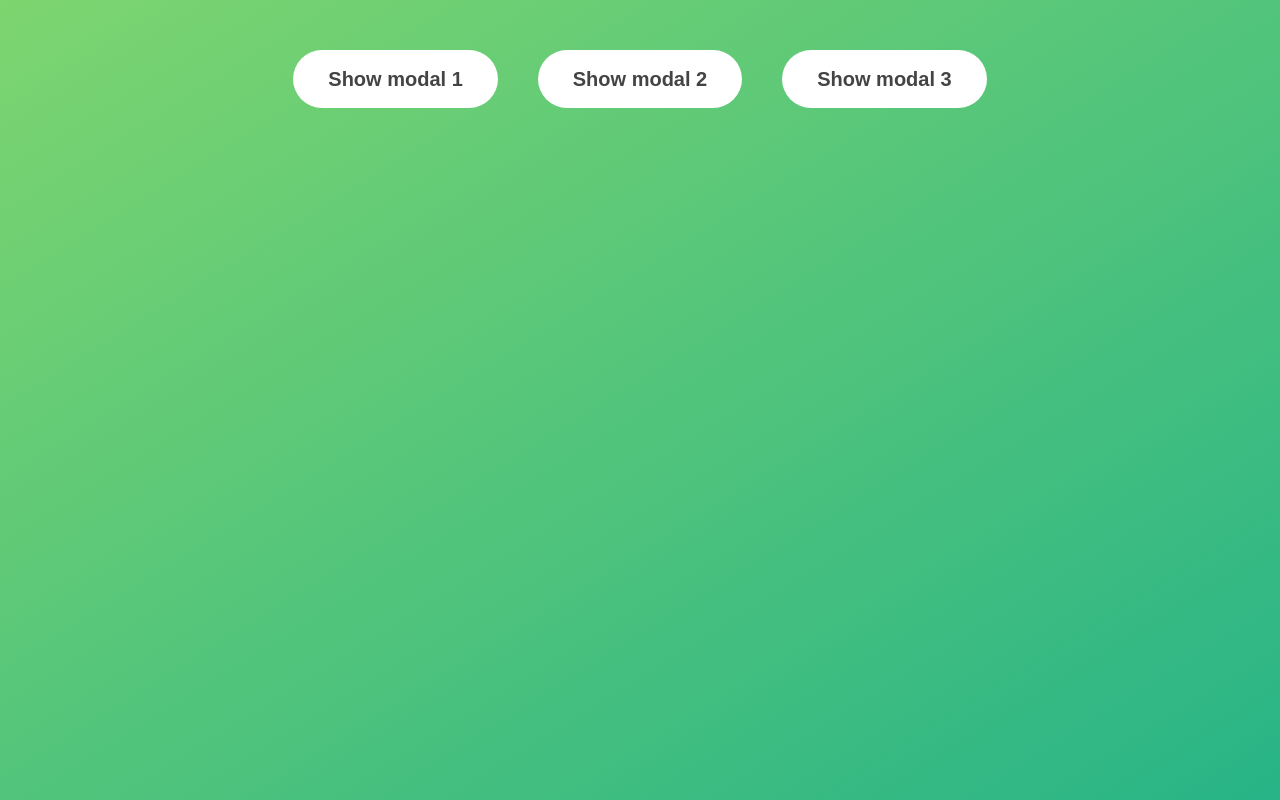
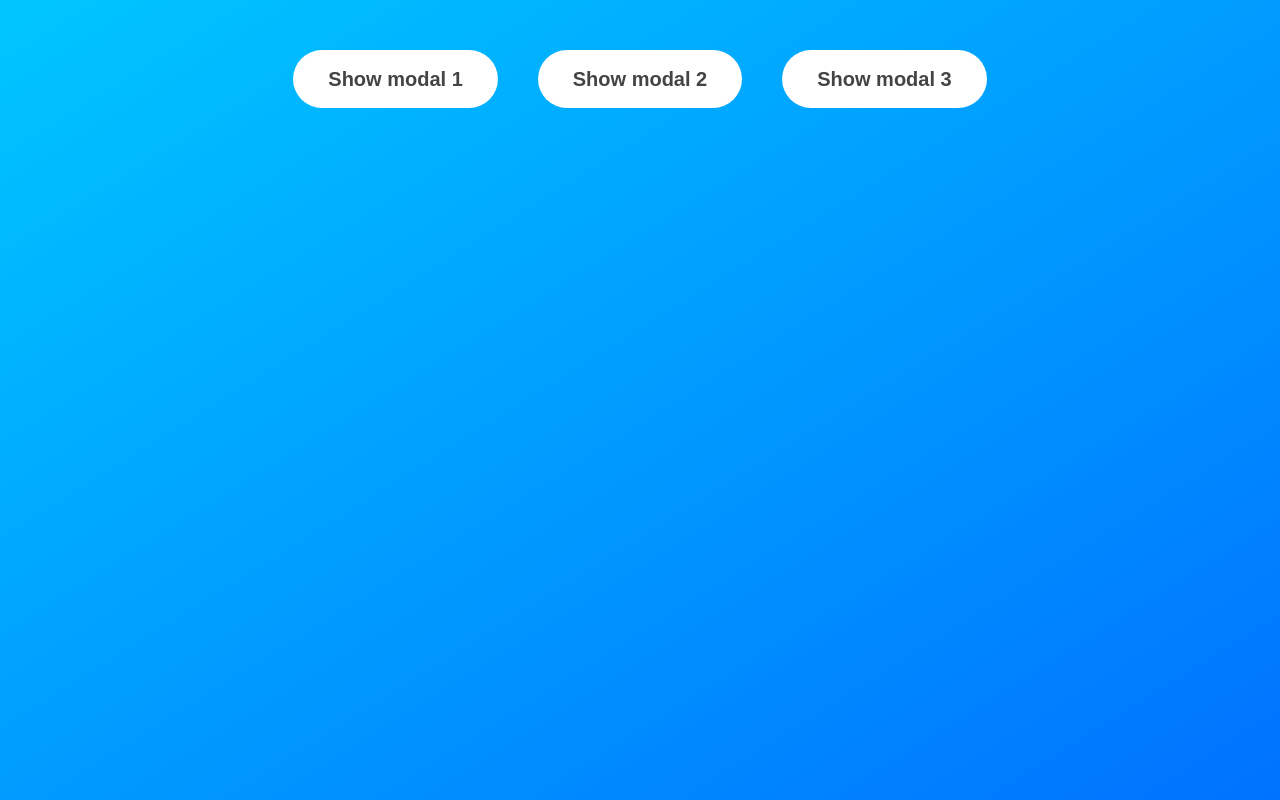
Before and after one commit to rafael-a-g-n/Modal, a plain HTML site: page index.html in a window 1280 px wide. Drawn offline with Linux system fonts and the light colour scheme.

Commit message:
Updated background color

```diff
--- a/style.css
+++ b/style.css
@@ -6,7 +6,7 @@
   --color-dark: #333;
   --color-light: #fff;
   --color-accent: #444;
-  --color-background: linear-gradient(to top left, #28b487, #7dd56f);
+  --color-background: linear-gradient(to top left, #0072ff, #00c6ff);
 }
 
 * {
```
